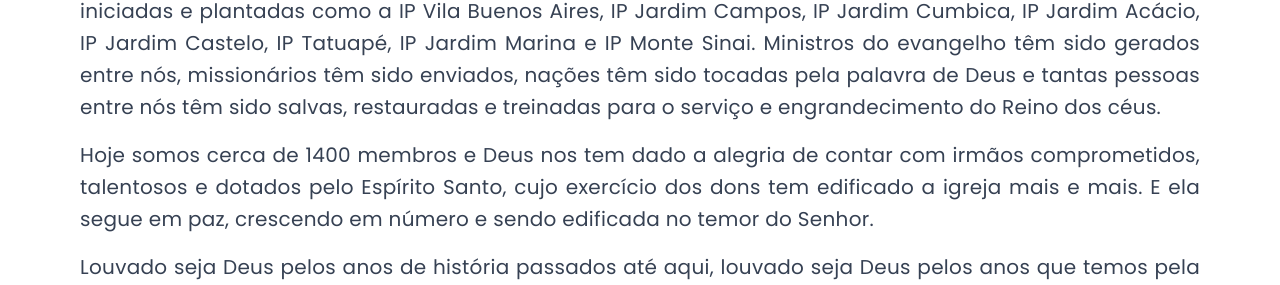
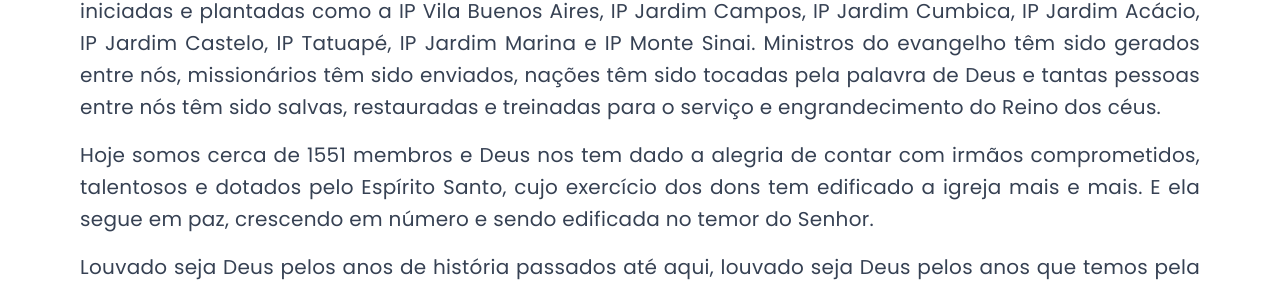
Before and after one commit to assis04/Site_IPPENHA, a React (Vite) app: page /quem-somos in a window 1280 px wide. Shown: the part 1031-1316 px from the top of the page. Built offline with nearby package versions, Linux system fonts and the light colour scheme; no server answers.

Commit message:
fix: corrigida quantidade de membros

```diff
--- a/src/pages/QuemSomosPage.jsx
+++ b/src/pages/QuemSomosPage.jsx
@@ -1,5 +1,7 @@
 import ContentPageLayout from "../components/ContentPageLayout";
 import igrejaImg from "../assets/pages/igreja-fachada.jpg";
+
+const MEMBERS_COUNT = 1551;
 
 export default function QuemSomosPage() {
   return (
@@ -51,7 +53,7 @@ export default function QuemSomosPage() {
         do Reino dos céus.
       </p>
       <p className="mb-4">
-        Hoje somos cerca de 1400 membros e Deus nos tem dado a alegria de contar
+        Hoje somos cerca de {MEMBERS_COUNT} membros e Deus nos tem dado a alegria de contar
         com irmãos comprometidos, talentosos e dotados pelo Espírito Santo, cujo
         exercício dos dons tem edificado a igreja mais e mais. E ela segue em
         paz, crescendo em número e sendo edificada no temor do Senhor.
```
